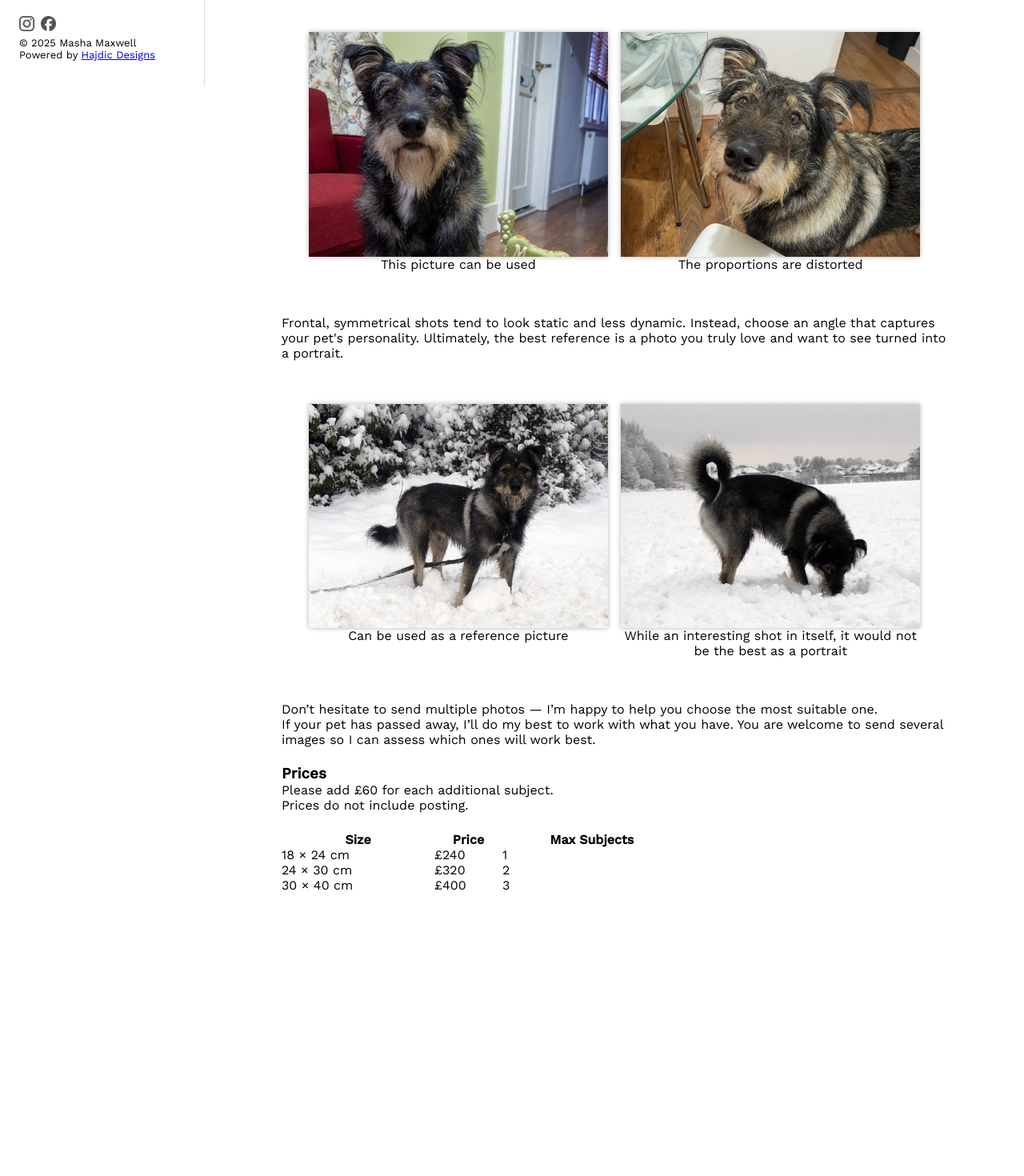
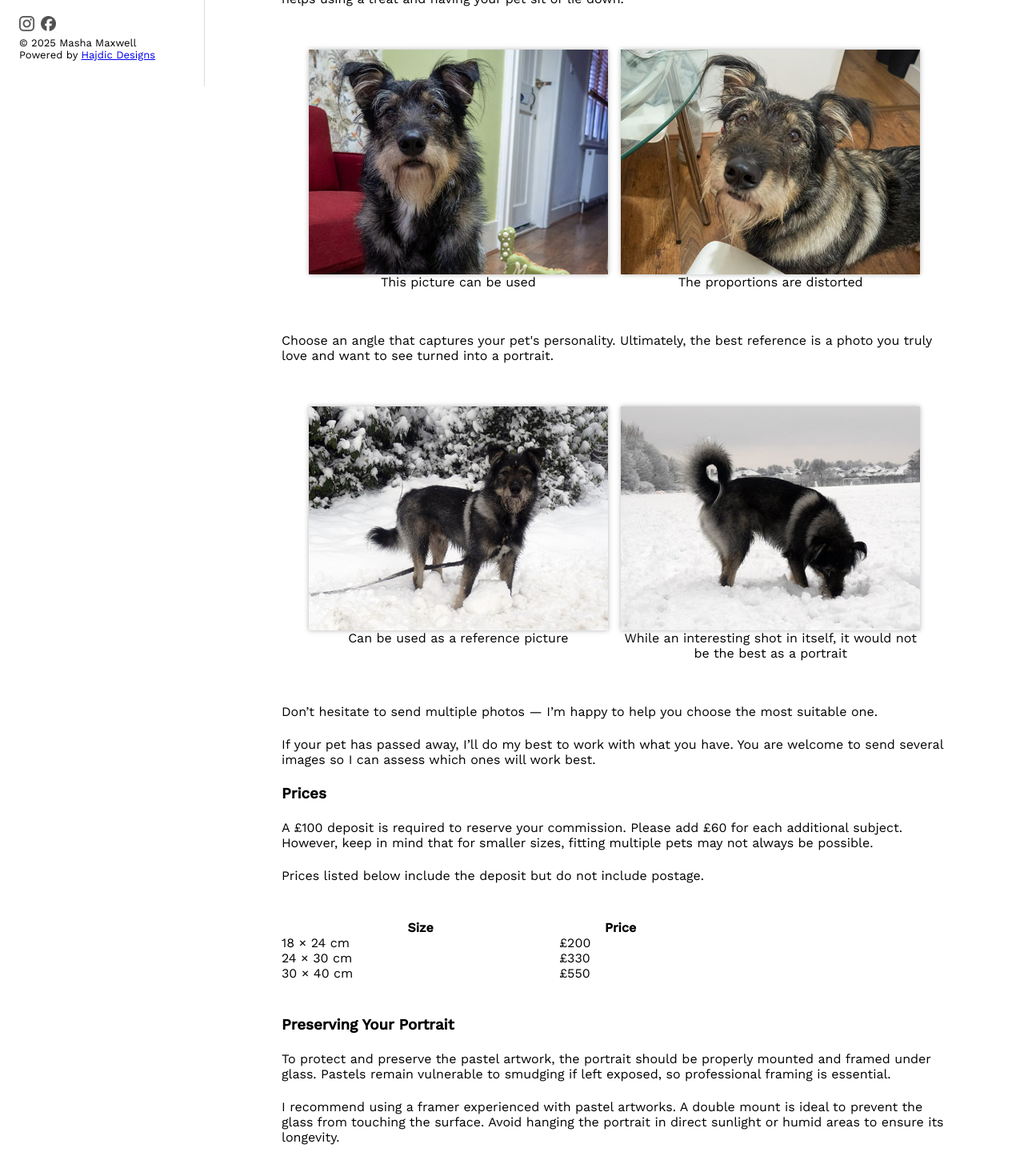
Before and after one commit to MariaHajdic/MashaMaxwell, a React (Vite) app: page /commission in a window 1280 px wide. Shown: the part 692-2162 px from the top of the page at 80% size. Before the commit the page ends 1904 px from the top, so only its background shows below. Built offline with nearby package versions, Linux system fonts and the light colour scheme.

Commit message:
Website info updated

```diff
--- a/src/pages/About.tsx
+++ b/src/pages/About.tsx
@@ -1,9 +1,13 @@
 import React from "react"
 import "../styles/Pages.css"
+import artistImage from "../assets/photo/artist.webp"
 
 const About: React.FC = () => {
     return (
         <div className="text__container">
+            <div>
+                <img src={artistImage} className="artist_photo" alt="Masha" />
+            </div>
             <p>
                 I am a professional artist based in East Finchley, London.
                 I have training in the academic tradition, with a focus on
@@ -15,16 +19,16 @@ const About: React.FC = () => {
                 with care, skill, and genuine affection for the subject.
             </p><br />
             <p>
-                My aim is not simply to reproduce a photograph, but to
-                capture the unique character and presence of your pet.
-            </p><br />
-            <p>
                 I use high quality materials: Unison soft pastels and
                 Clairefontaine Pastelmat paper. I do not use fixatives
                 under any circumstances, as they alter colour balance,
                 flatten tonal depth, and compromise the integrity of the
                 artwork. In traditional pastel practice, fixatives are
                 avoided to preserve the purity of the medium.
+            </p><br />
+            <p>
+                My aim is not simply to reproduce a photograph, but to
+                capture the unique character and presence of your pet.
             </p>
         </div>
     )
--- a/src/pages/Commission.tsx
+++ b/src/pages/Commission.tsx
@@ -7,7 +7,7 @@ import "../styles/Pages.css"
 const Commission: React.FC = () => {
     return (
         <div className="text__container">
-            <h3>Photo Requirements</h3>
+            <h3>Photo Requirements</h3><br />
             <p>
                 The quality of the photo you provide directly affects the
                 quality of the portrait. A good reference photo should be
@@ -30,7 +30,7 @@ const Commission: React.FC = () => {
             <br />
             <p>
                 Try to take the photo at your pet’s eye level. Looking down
-                from above distorts proportions, especially around the face.
+                from above can distort proportions, especially at a close distance.
                 Get low to the ground and hold the camera at the level of
                 your pet's head. It often helps using a treat and having your
                 pet sit or lie down.
@@ -47,8 +47,7 @@ const Commission: React.FC = () => {
             </div>
             <br />
             <p>
-                Frontal, symmetrical shots tend to look static and less dynamic.
-                Instead, choose an angle that captures your pet's personality.
+                Choose an angle that captures your pet's personality.
                 Ultimately, the best reference is a photo you truly love and
                 want to see turned into a portrait.
             </p><br />
@@ -68,45 +67,53 @@ const Commission: React.FC = () => {
             <p>
                 Don’t hesitate to send multiple photos — I’m happy to help you
                 choose the most suitable one.
-            </p>
+            </p><br />
             <p>
                 If your pet has passed away, I’ll do my best to work with what
                 you have. You are welcome to send several images so I can assess
                 which ones will work best.
             </p><br />
-            <h3>Prices</h3>
+            <h3>Prices</h3><br />
             <p>
-
-                Please add £60 for each additional subject.<br />
-                Prices do not include posting.<br />
-            </p>
-
+                A £100 deposit is required to reserve your commission. Please
+                add £60 for each additional subject. However, keep in mind that
+                for smaller sizes, fitting multiple pets may not always be possible.
+            </p><br />
+            <p>
+                Prices listed below include the deposit but do not include postage.
+            </p><br />
             <table style={{ marginTop: '1.5rem', width: '100%', maxWidth: '500px', borderCollapse: 'collapse' }}>
                 <thead>
                 <tr>
                     <th>Size</th>
                     <th>Price</th>
-                    <th>Max Subjects</th>
                 </tr>
                 </thead>
                 <tbody>
                 <tr>
                     <td>18 × 24 cm</td>
-                    <td>£240</td>
-                    <td>1</td>
+                    <td>£200</td>
                 </tr>
                 <tr>
                     <td>24 × 30 cm</td>
-                    <td>£320</td>
-                    <td>2</td>
+                    <td>£330</td>
                 </tr>
                 <tr>
                     <td>30 × 40 cm</td>
-                    <td>£400</td>
-                    <td>3</td>
+                    <td>£550</td>
                 </tr>
                 </tbody>
-            </table>
+            </table><br /><br />
+
+            <h3>Preserving Your Portrait</h3><br />
+            <p>
+                To protect and preserve the pastel artwork, the portrait should be properly mounted and framed under glass.
+                Pastels remain vulnerable to smudging if left exposed, so professional framing is essential.
+            </p><br />
+            <p>
+                I recommend using a framer experienced with pastel artworks. A double mount is ideal to prevent the glass from
+                touching the surface. Avoid hanging the portrait in direct sunlight or humid areas to ensure its longevity.
+            </p><br />
         </div>
     )
 }
--- a/src/styles/App.css
+++ b/src/styles/App.css
@@ -7,6 +7,11 @@
   box-sizing: border-box;
   margin: 0;
   padding: 0;
+}
+
+img {
+  pointer-events: none;
+  -webkit-touch-callout: none;
 }
 
 .app__container {
--- a/src/styles/Pages.css
+++ b/src/styles/Pages.css
@@ -9,6 +9,12 @@
     gap: 1rem;
     justify-content: center;
     margin: 2rem 0;
+}
+
+.artist_photo {
+    display: block;
+    max-width: 100%;
+    margin-bottom: 2rem;
 }
 
 .example__column {
```
Also changed, not shown: src/assets/photo/artist.webp (added).
